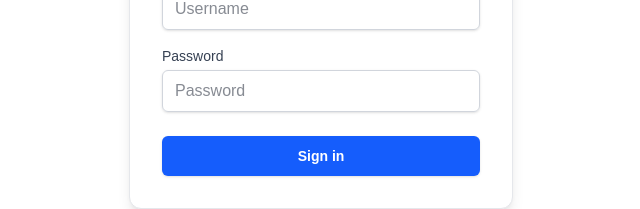
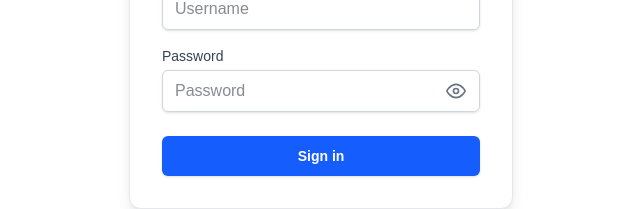
Before and after one commit to Reachout-Website/reachoutanalytics, a Next.js app: page /login in a window 1280 px wide. Shown: the part 372-581 px from the top of the page, without its empty margins (319-959 px from the left). Built offline with nearby package versions, Linux system fonts and the light colour scheme.

Commit message:
password visible option

```diff
--- a/src/app/login/page.tsx
+++ b/src/app/login/page.tsx
@@ -9,6 +9,7 @@
   const redirect = searchParams.get("redirect") ?? "/";
   const [username, setUsername] = useState("");
   const [password, setPassword] = useState("");
+  const [showPassword, setShowPassword] = useState(false);
   const [error, setError] = useState("");
   const [loading, setLoading] = useState(false);
 
@@ -79,16 +80,37 @@
             >
               Password
             </label>
+            <div className="relative">
               <input
                 id="password"
-              type="password"
+                type={showPassword ? "text" : "password"}
                 value={password}
                 onChange={(e) => setPassword(e.target.value)}
                 autoComplete="current-password"
                 required
-              className="w-full rounded-md border border-gray-300 px-3 py-2 text-gray-900 shadow-sm focus:border-blue-500 focus:outline-none focus:ring-1 focus:ring-blue-500 dark:border-gray-600 dark:bg-gray-800 dark:text-white"
+                className="w-full rounded-md border border-gray-300 px-3 py-2 pr-10 text-gray-900 shadow-sm focus:border-blue-500 focus:outline-none focus:ring-1 focus:ring-blue-500 dark:border-gray-600 dark:bg-gray-800 dark:text-white"
                 placeholder="Password"
               />
+              <button
+                type="button"
+                onClick={() => setShowPassword((v) => !v)}
+                className="absolute right-2 top-1/2 -translate-y-1/2 rounded p-1.5 text-gray-500 hover:bg-gray-100 hover:text-gray-700 focus:outline-none focus:ring-2 focus:ring-blue-500 dark:hover:bg-gray-700 dark:hover:text-gray-300"
+                title={showPassword ? "Hide password" : "Show password"}
+                aria-label={showPassword ? "Hide password" : "Show password"}
+              >
+                {showPassword ? (
+                  <svg xmlns="http://www.w3.org/2000/svg" width="20" height="20" viewBox="0 0 24 24" fill="none" stroke="currentColor" strokeWidth="2" strokeLinecap="round" strokeLinejoin="round" aria-hidden>
+                    <path d="M17.94 17.94A10.07 10.07 0 0 1 12 20c-7 0-11-8-11-8a18.45 18.45 0 0 1 5.06-5.94M9.9 4.24A9.12 9.12 0 0 1 12 4c7 0 11 8 11 8a18.5 18.5 0 0 1-2.16 3.19m-6.72-1.07a3 3 0 1 1-4.24-4.24" />
+                    <line x1="1" y1="1" x2="23" y2="23" />
+                  </svg>
+                ) : (
+                  <svg xmlns="http://www.w3.org/2000/svg" width="20" height="20" viewBox="0 0 24 24" fill="none" stroke="currentColor" strokeWidth="2" strokeLinecap="round" strokeLinejoin="round" aria-hidden>
+                    <path d="M1 12s4-8 11-8 11 8 11 8-4 8-11 8-11-8-11-8z" />
+                    <circle cx="12" cy="12" r="3" />
+                  </svg>
+                )}
+              </button>
+            </div>
           </div>
           <button
             type="submit"
```
Lines whose indentation alone changed are shown as unchanged.
